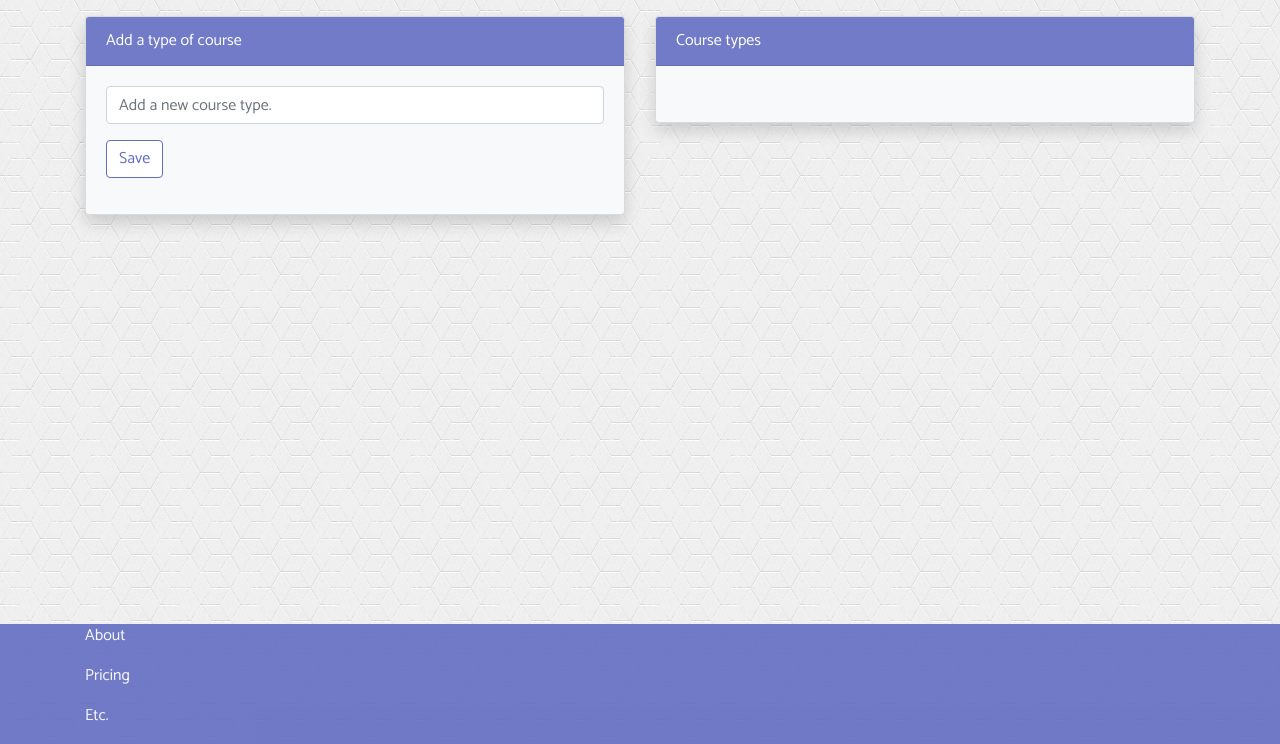
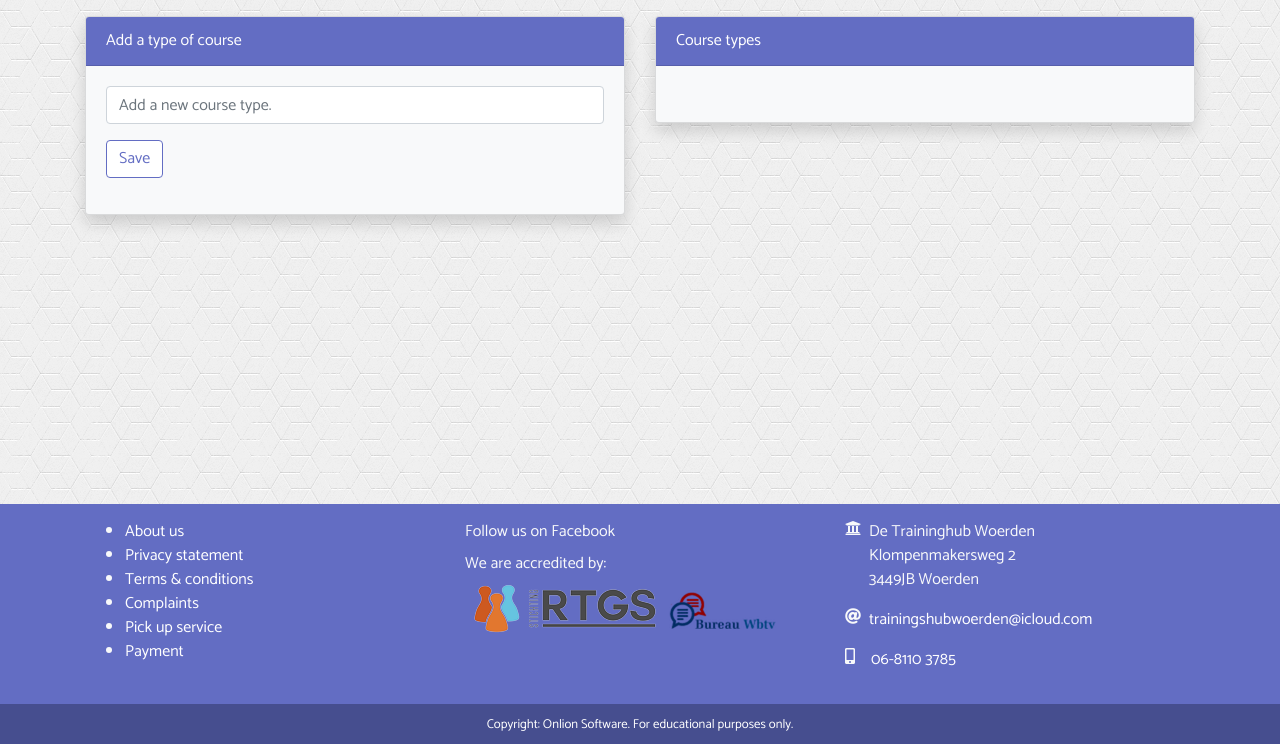
Before and after one commit to jdl208/trainingshub, a Django app: page /courses/course-type/ in a window 1280 px wide. Shown: the part 56-800 px from the top of the page. Run offline with Django 3.2, Linux system fonts and the light colour scheme; the visitor is signed in with stand-in values (Sample User, id 1); data that the repository does not hold is empty; some libraries are stand-ins or nearby versions.

Commit message:
Added info and styled footer

```diff
--- a/static/css/custom.css
+++ b/static/css/custom.css
@@ -21,7 +21,12 @@ main {
 }
 
 .bg-purple {
-    background-color: rgba(99, 109, 195, 0.9);
+    background-color: #636dc3;
+    color: #ffffff;
+}
+
+.bg-dark-purple {
+    background-color: #464e8f;
     color: #ffffff;
 }
 
@@ -170,3 +175,9 @@ td.min {
 .course_link:hover {
     text-decoration: none;
 }
+
+/* FOOTER */
+footer a {
+    color: #ffffff;
+    text-decoration: none;
+}
--- a/templates/partials/footer.html
+++ b/templates/partials/footer.html
@@ -1,8 +1,48 @@
+{% load static %}
 <!-- STICKY FOOTER -->
 <Footer class="bg-purple text-light mt-4">
     <div class="container">
-        <p>About</p>
-        <p>Pricing</p>
-        <p>Etc.</p>
+        <div class="row py-3">
+            <div class="col-md-4">
+                <ul class="footer-list">
+                    <li><a href="">About us</a></li>
+                    <li><a href="">Privacy statement</a></li>
+                    <li><a href="">Terms & conditions</a></li>
+                    <li><a href="">Complaints</a></li>
+                    <li><a href="">Pick up service</a></li>
+                    <li><a href="">Payment</a></li>
+                </ul>
+            </div>
+            <div class="col-md-4">
+                <div class="mb-2">Follow us on Facebook</div>
+                <div>We are accredited by:</div>
+                <a href=""><img class="img-fluid" src="{% static 'img/rtgs.png' %}" alt=""></a>
+                <a href=""><img class="img-fluid" src="{% static 'img/wbtv.png' %}" alt=""></a>
+            </div>
+            <div class="col-md-4">
+                <i class="fas fa-university float-left mr-2"></i>
+                <ul class="list-unstyled overflow-hidden">
+                    <li>De Traininghub Woerden</li>
+                    <li>Klompenmakersweg 2</li>
+                    <li>3449JB Woerden</li>
+                </ul>
+                <i class="fas fa-at float-left mr-2"></i>
+                <ul class="list-unstyled overflow-hidden">
+                    <li><a href="mailto:trainingshubwoerden@icloud.com">trainingshubwoerden@icloud.com</a></li>
+                </ul>
+                <i class="fas fa-mobile-alt float-left mr-3"></i>
+                <ul class="list-unstyled overflow-hidden">
+                    <li><a href="tel:+31681103785">06-8110 3785</a></li>
+                </ul>
+            </div>
+
+        </div>
+    </div>
+    <div class="bg-dark-purple">
+        <div class="container">
+            <div class="text-center">
+                <div class="py-2"><small>Copyright: Onlion Software. For educational purposes only.</small></div>
+            </div>
+        </div>
     </div>
 </Footer>
```
Also changed, not shown: static/img/rtgs.png (added), static/img/wbtv.png (added).
